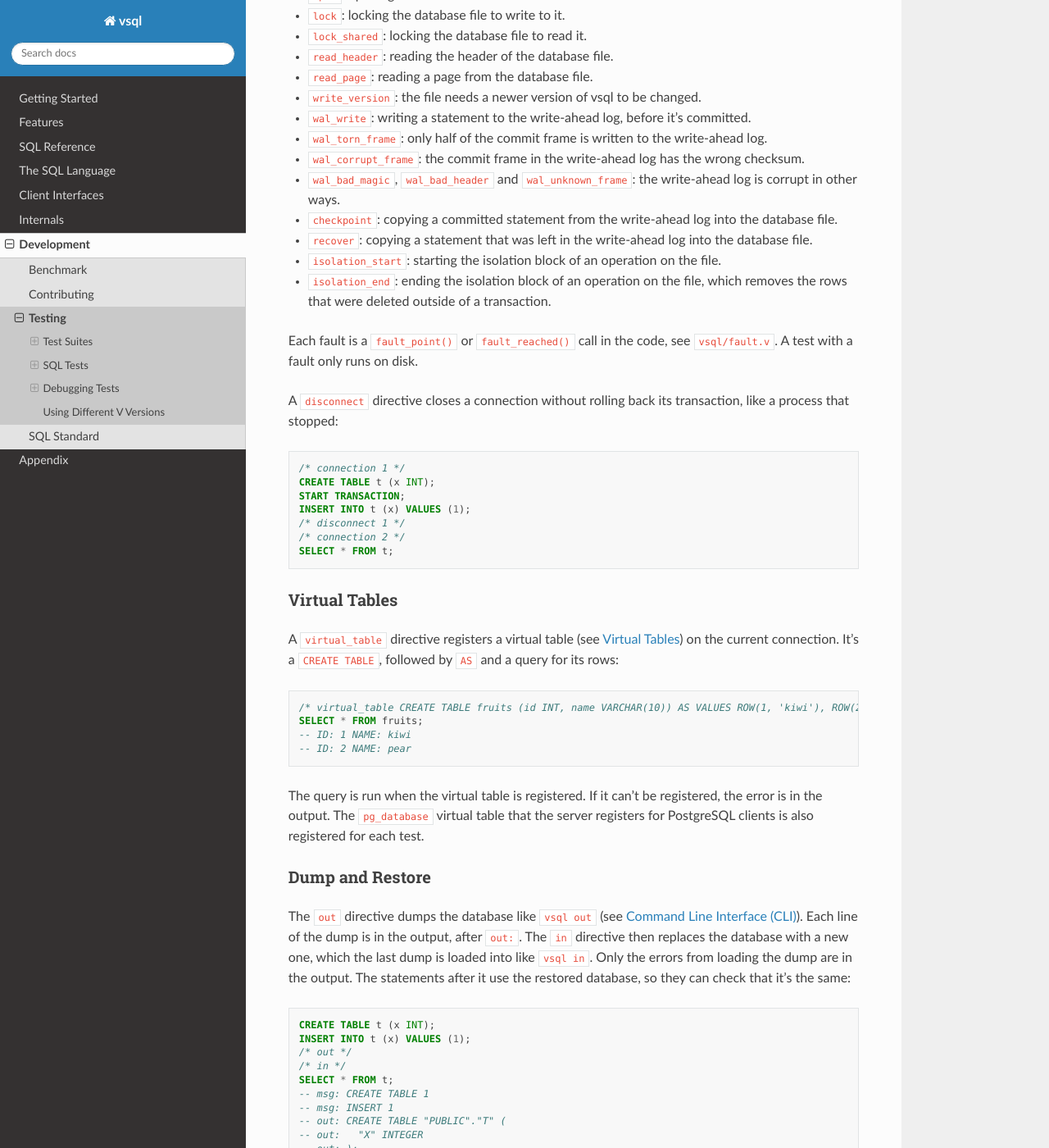
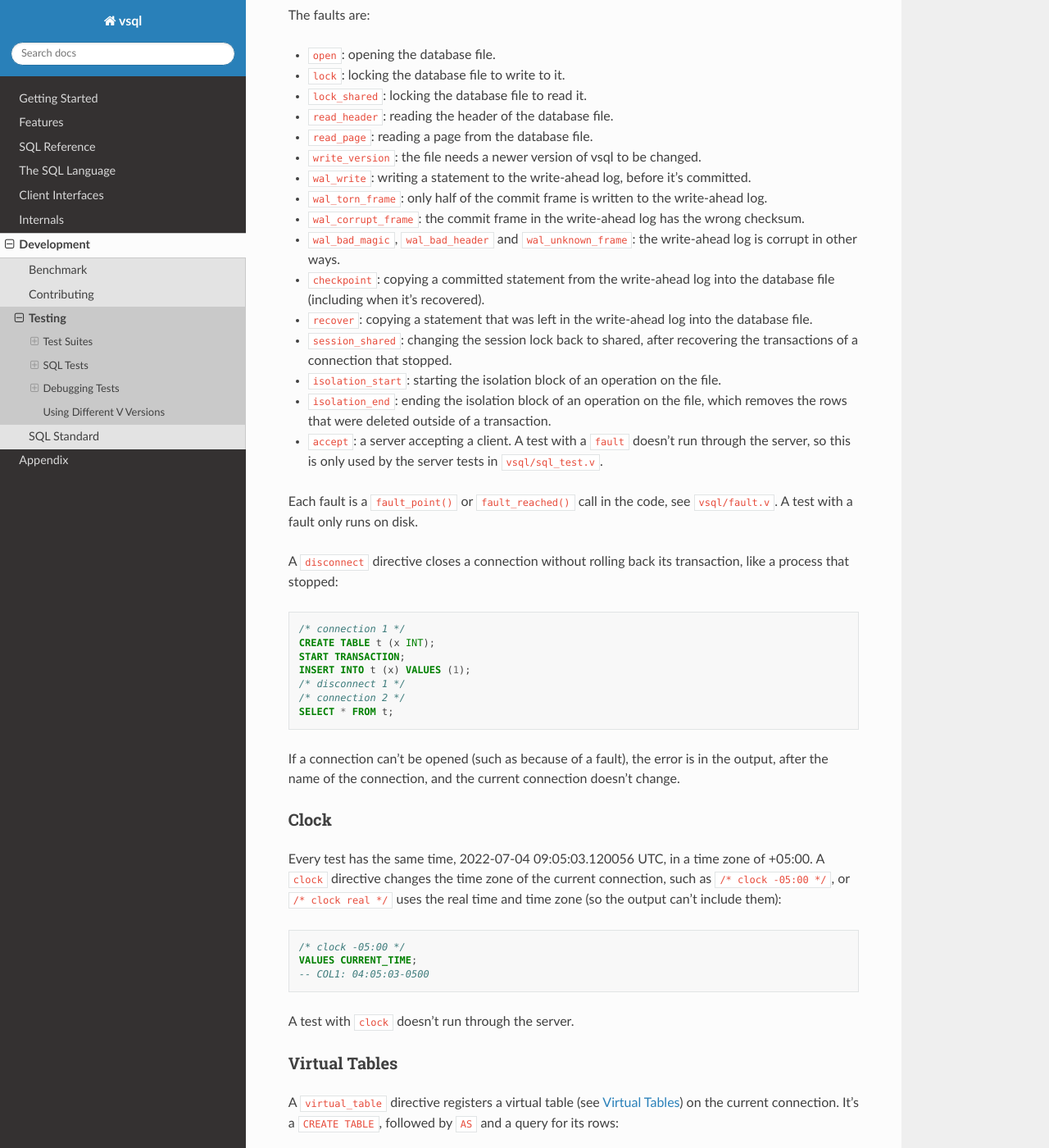
Before and after one commit to elliotchance/vsql, a Sphinx documentation site: the page built from docs/testing.rst, in a window 1280 px wide and 1400 px high, scrolled down 7681 px. Shown: the whole window at 82% size. Built offline with Sphinx 7.4.7 and the Read the Docs theme 3.1.0, drawn with Linux system fonts in a browser that asks for light colours; some of the changed text lies outside the part shown.

Commit message:
tests: Cover the API, server and failures SQL couldn't reach
Every value that a test reads directly is now also read with the getters of
its row (get_int, get_f64 and so on), which must give the same value. A
"clock" directive sets the time zone of a connection (or uses the real
clock), and a connection that can't be opened is an error in the output
rather than failing the test, so a fault can stop a file from being created.

sql_test.v also has tests for what a SQL test can't do: a server that opens
its db_file for every client, with select_without_from, and clients that fail
or disconnect early (with an accept fault for a client that can't be accepted); the limit of 256 transactions; a custom function that
returns a NUMERIC; and new_numeric_value and new_decimal_value.

A failure to change the session lock back to shared after recovering panicked,
it's now an error (with a session_shared fault to test it). The checkpoint
fault is now in wal_checkpoint, so it also covers an error while copying the
log. A new file that can't create its PUBLIC schema now releases its session
lock.

This raises the SQL test coverage from 97.21% to 98.14%.

Co-Authored-By: Claude Opus 5.5 <noreply@anthropic.com>

```diff
--- a/docs/testing.rst
+++ b/docs/testing.rst
@@ -218,8 +218,10 @@ The statements are sent through the PostgreSQL server, which is embedded in the
 test like an application would (see :doc:`server`), by a PostgreSQL client over
 TCP. One server is shared by all of the tests. A PostgreSQL client can't use
 some of the directives, so tests with ``types``, ``set``, ``fault``,
-``disconnect``, ``create_catalog``, ``virtual_table``, ``out`` or ``in`` use the
-database directly instead.
+``disconnect``, ``create_catalog``, ``virtual_table``, ``out``, ``in`` or
+``clock`` use the database directly instead. When the database is used
+directly, every value is also read with the getters of a row (such as
+``get_int``), which must give the same value.
 
 A failure shows which one failed, such as ``(on disk through server)``.
 
@@ -367,13 +369,18 @@ The faults are:
 - ``wal_bad_magic``, ``wal_bad_header`` and ``wal_unknown_frame``: the
   write-ahead log is corrupt in other ways.
 - ``checkpoint``: copying a committed statement from the write-ahead log into
-  the database file.
+  the database file (including when it's recovered).
 - ``recover``: copying a statement that was left in the write-ahead log into
   the database file.
+- ``session_shared``: changing the session lock back to shared, after
+  recovering the transactions of a connection that stopped.
 - ``isolation_start``: starting the isolation block of an operation on the
   file.
 - ``isolation_end``: ending the isolation block of an operation on the file,
   which removes the rows that were deleted outside of a transaction.
+- ``accept``: a server accepting a client. A test with a ``fault`` doesn't run
+  through the server, so this is only used by the server tests in
+  ``vsql/sql_test.v``.
 
 Each fault is a ``fault_point()`` or ``fault_reached()`` call in the code, see
 ``vsql/fault.v``. A test with a fault only runs on disk.
@@ -390,6 +397,26 @@ transaction, like a process that stopped:
    /* disconnect 1 */
    /* connection 2 */
    SELECT * FROM t;
+
+If a connection can't be opened (such as because of a fault), the error is in
+the output, after the name of the connection, and the current connection
+doesn't change.
+
+Clock
+^^^^^
+
+Every test has the same time, 2022-07-04 09:05:03.120056 UTC, in a time zone
+of +05:00. A ``clock`` directive changes the time zone of the current
+connection, such as ``/* clock -05:00 */``, or ``/* clock real */`` uses the
+real time and time zone (so the output can't include them):
+
+.. code-block:: sql
+
+   /* clock -05:00 */
+   VALUES CURRENT_TIME;
+   -- COL1: 04:05:03-0500
+
+A test with ``clock`` doesn't run through the server.
 
 Virtual Tables
 ^^^^^^^^^^^^^^
```
Also changed, not shown: 10 other files.
